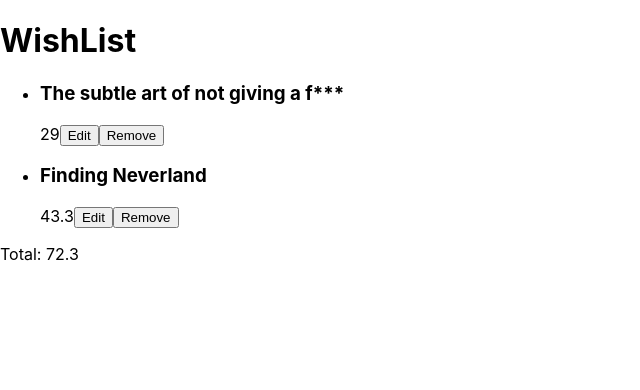
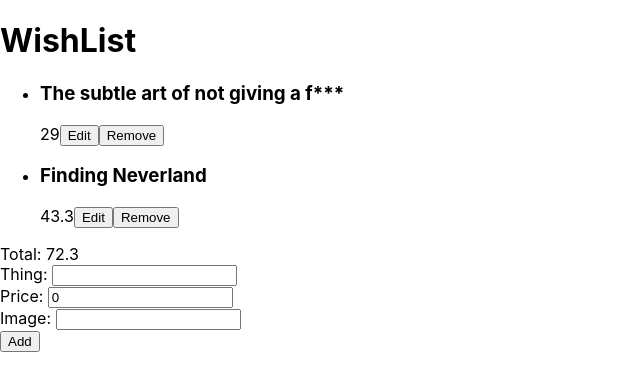
Before and after one commit to prattvaidya/mobx-state-tree-wishlist, a React (Create React App) app: page / in a window 1280 px wide. Shown: the top 390 px of the page, without its empty margins (0-640 px from the left). Built offline with nearby package versions, Linux system fonts and the light colour scheme.

Commit message:
Form to add a new WishList item to the store

```diff
--- /dev/null
+++ b/src/components/WishListItemEntry.js
@@ -0,0 +1,25 @@
+import React, { useState } from "react";
+import { observer } from "mobx";
+import { WishListItemEdit } from "./WishListItemEdit";
+import { WishListItem } from "../models/WishList";
+
+export const WishListItemEntry = ({ wishList }) => {
+  const emptyEntry = () =>
+    WishListItem.create({
+      name: "",
+      price: 0,
+    });
+  const [entry, setEntry] = useState(emptyEntry());
+
+  const add = () => {
+    wishList.add(entry);
+    setEntry(emptyEntry());
+  };
+
+  return (
+    <div>
+      <WishListItemEdit item={entry} />
+      <button onClick={add}>Add</button>
+    </div>
+  );
+};
--- a/src/components/WishListView.js
+++ b/src/components/WishListView.js
@@ -1,6 +1,7 @@
 import React from "react";
 import { observer } from "mobx-react";
 import { WishListItemView } from "./WishListItemView";
+import { WishListItemEntry } from "./WishListItemEntry";
 
 export const WishListView = observer(({ wishList }) => {
   return (
@@ -11,6 +12,7 @@
         ))}
       </ul>
       Total: {wishList.totalPrice}
+      <WishListItemEntry wishList={wishList} />
     </div>
   );
 });
```
